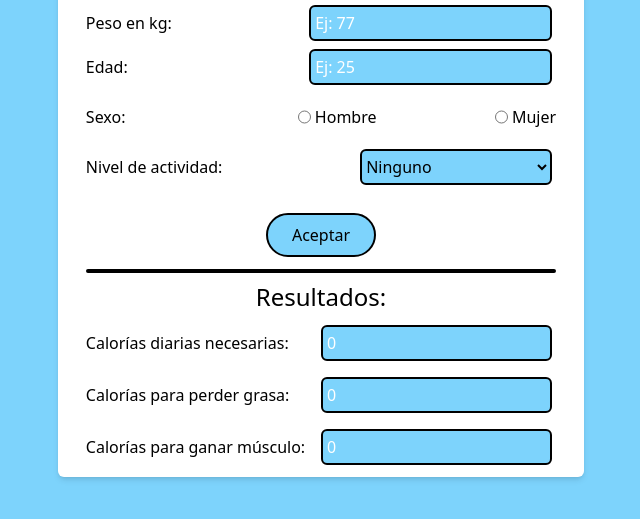
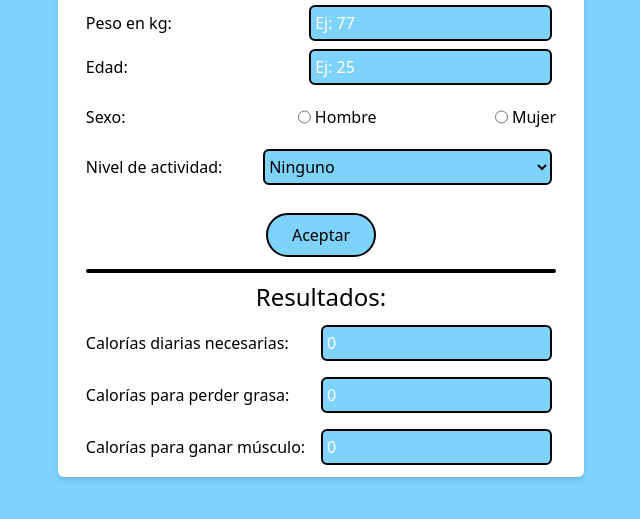
Before and after one commit to kevin-dorado/calculadoraDeCalorias, a website: page public/index.html in a window 1280 px wide. Shown: the part 237-756 px from the top of the page, without its empty margins (319-959 px from the left). Drawn offline with nearby package versions, Linux system fonts and the light colour scheme.

Commit message:
select demov2

```diff
--- a/public/index.html
+++ b/public/index.html
@@ -96,12 +96,12 @@
             <div>
               <label for="actividad">Nivel de actividad:</label>
             </div>
-            <div class="flex justify-end">
+            <div class="flex justify-end w-1/2">
               <select
                 required
                 name="actividad"
                 id="actividad"
-                class="bg-sky-300 rounded-md border-2 border-black py-1 m-1 w-48"
+                class="bg-sky-300 rounded-md border-2 border-black py-1 m-1"
               >
                 <option value="1">Ninguno</option>
                 <option value="2">ejercicio de 1 a 3 veces por semana</option>
```
